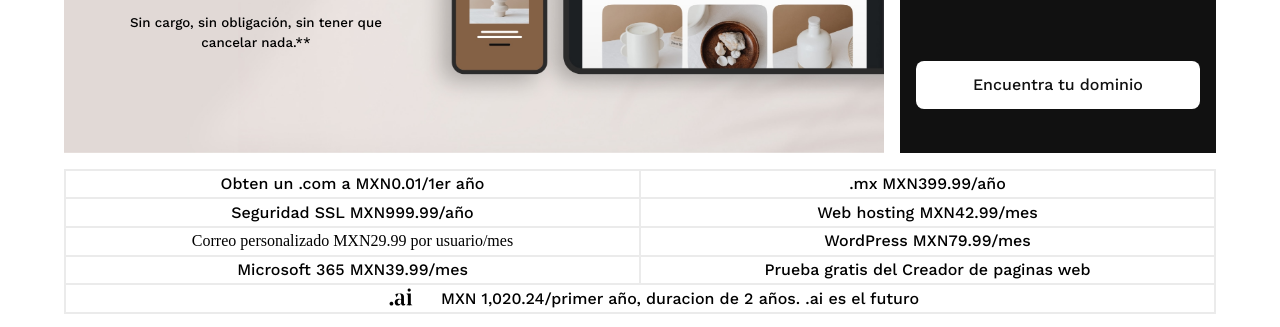
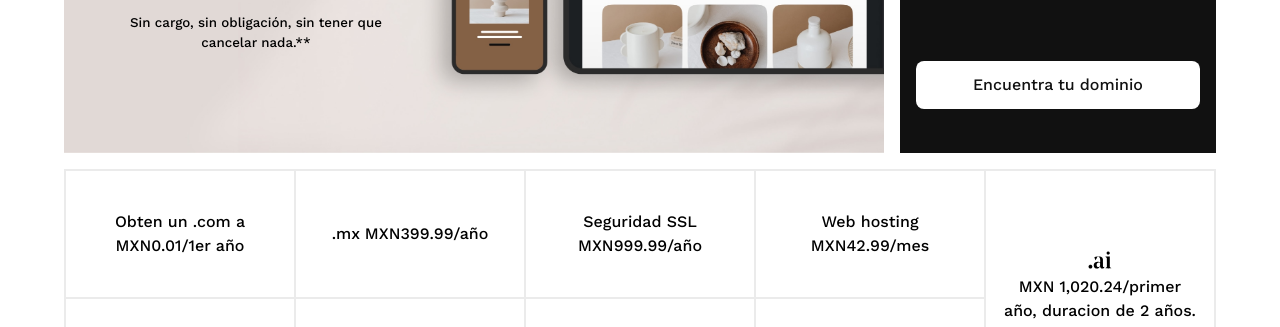
Before and after one commit to AlanLopRey/Godaddy-clone, a plain HTML site: page index.html in a window 1280 px wide. Shown: the part 444-771 px from the top of the page. Drawn offline with nearby package versions, Linux system fonts and the light colour scheme; a web font is replaced by a local one.

Commit message:
making the price grid responsive first try

```diff
--- a/styles.css
+++ b/styles.css
@@ -298,7 +298,7 @@ body {
   position: relative;
   border: 1px solid var(--input-color);
   width: 100%;
-  height: 100%;
+  min-height: 10vw;
   display: flex;
   justify-content: center;
   align-items: center;
@@ -317,7 +317,7 @@ body {
   font-family: var(--font-body);
   font-weight: 500;
 }
-
+/*
 .precios-grid__grids::after {
   content: "";
   position: absolute;
@@ -329,7 +329,7 @@ body {
   background-image: url(./assets/svgs/svg-arrow-right-small.svg);
   background-repeat: no-repeat;
   opacity: 0;
-}
+} */
 
 .precios-grid__grids:hover {
   background-color: var(--darker-black);
@@ -563,6 +563,23 @@ body {
     width: 90%;
   }
 
+  .precios-grid {
+    display: grid;
+    grid-template-columns: repeat(5, 1fr);
+    grid-template-rows: repeat(2, 1fr);
+    margin-left: 5%;
+    margin-right: 5%;
+    margin-top: 1rem;
+    margin-bottom: 1rem;
+    border: 1px solid var(--input-color);
+  }
+
+  .grid-9 {
+    grid-column: 5/6;
+    grid-row: 1/3;
+    flex-direction: column;
+  }
+
   .carousel-rvw__img {
     max-width: 35vw;
   }
```
